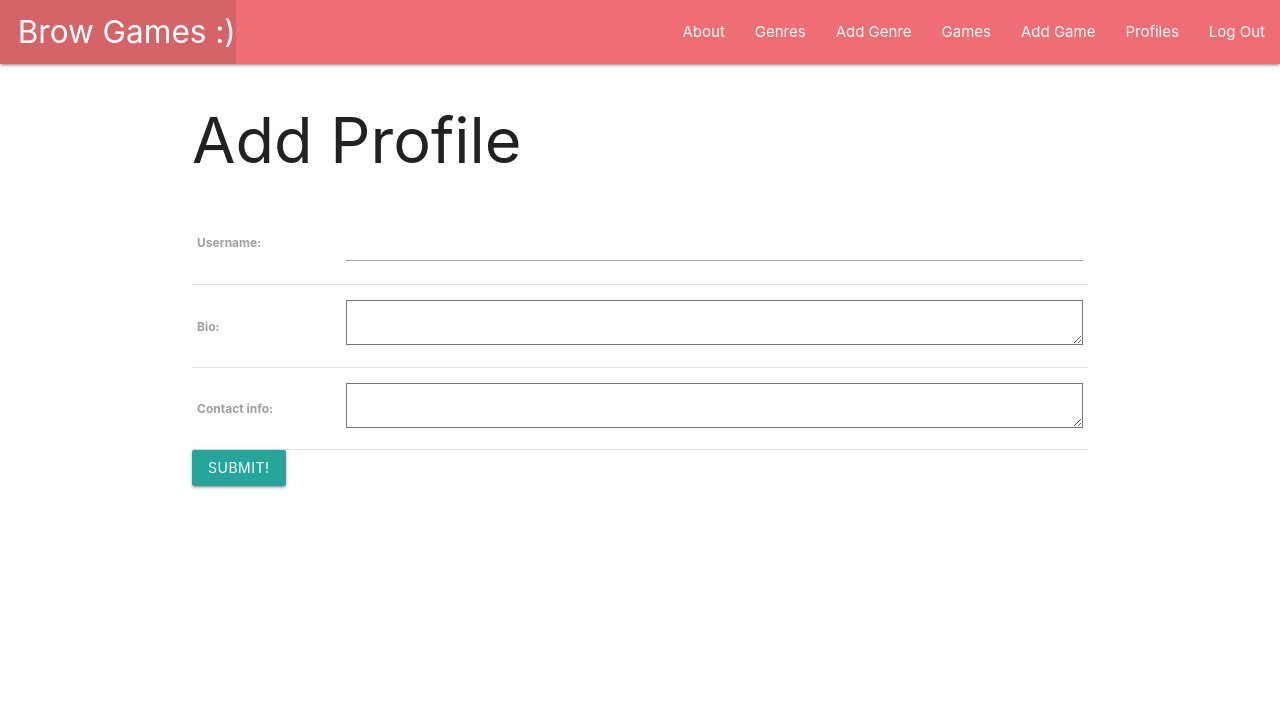
After one commit to karatikidd94/browgames, a Django app: page /profiles/create/ in a window 1280 px wide. The commit adds this page. Shown: the top 726 px of the page. Run offline with Django 4.2, Linux system fonts and the light colour scheme; the visitor is signed in with stand-in values (Sample User, id 1).

Commit message:
Setting up Profile Model, Index, and View

```diff
--- a/main_app/models.py
+++ b/main_app/models.py
@@ -1,4 +1,5 @@
 from django.db import models
+from django.forms import CharField
 from django.urls import reverse
 from datetime import date
 from django.contrib.auth.models import User
@@ -50,13 +51,18 @@ class Comment(models.Model):
         return f"Rating: {self.get_rating_display()} Comment: {self.comment}"
 
 class Profile(models.Model):
-    user = models.OneToOneField(User, on_delete=models.CASCADE)
+    username = models.CharField(max_length=100)
+    contact_info = models.TextField(max_length=1000)
+    bio = models.TextField(max_length=1500)
 
-    bio = models.TextField(max_length=1500)
-    games = models.ForeignKey(Game, on_delete=models.CASCADE)
+    user = models.ForeignKey(User, on_delete=models.CASCADE)
+    #games = models.ForeignKey(Game, on_delete=models.CASCADE)
 
     def __str__(self):
-        return self.user.username
+        return self.username
+
+    def get_absolute_url(self):
+        return reverse('detail', kwargs={'profile_id': self.id})
 
 class Photo(models.Model):
     url = models.CharField(max_length=200)
--- a/main_app/templates/base.html
+++ b/main_app/templates/base.html
@@ -26,6 +26,7 @@
             <li><a href="/games">Games</a></li>
             <li><a href="{% url 'games_create' %}">Add Game</a></li>
             <li><a href="/profiles">Profiles</a></li>
+            <!-- <li><a href="{% url 'profile_create' %}">Add Profile</a></li> -->
             <li><a href="{% url 'logout' %}">Log Out</a></li>
           {% else %}
             <li><a href="{% url 'signup' %}">Sign Up</a></li>
--- /dev/null
+++ b/main_app/templates/main_app/profile_form.html
@@ -0,0 +1,12 @@
+{% extends 'base.html' %}
+
+{% block content %}
+  <h1>Add Profile</h1>
+  <form action="" method="POST">
+    {% csrf_token %}
+    <table>
+      {{ form.as_table }}
+    </table>
+    <input type="submit" value="Submit!" class="btn">
+  </form>
+{% endblock %}
--- a/main_app/templates/profiles/index.html
+++ b/main_app/templates/profiles/index.html
@@ -2,12 +2,12 @@
 {% block content %}
 
 <h1>Profiles</h1>
-
 {% for profile in profiles %}
     <div class="card">
-        <a href="{% url 'detail' profile.id %}">
+        <a href="{% url 'profile_detail' profile.id %}">
             <div class="card-content">
-                <span class="card-title">{{ user.username.title }}</span>
+                <span class="card-title">{{ profile.username }}</span>
+                <p>{{ profile.bio }}</p>
             </div>
         </a>
     </div>
--- a/main_app/urls.py
+++ b/main_app/urls.py
@@ -18,5 +18,6 @@ urlpatterns = [
     path('genres/create/', views.GenreCreate.as_view(), name='genres_create'),
     path('accounts/signup/', views.signup, name='signup'),
     path('profiles/', views.profiles_index, name='profile_index'),
-    path('profile/', views.profile, name='users-profile'),
+    path('profiles/create/', views.ProfileCreate.as_view(), name="profile_create"),
+    path('profiles/<int:profile_id>/', views.profile_detail, name='profile_detail'),
 ]
--- a/main_app/views.py
+++ b/main_app/views.py
@@ -7,9 +7,9 @@ from django.db.models.signals import post_save
 from django.contrib.auth import login
 from django.contrib.auth.forms import UserCreationForm
 from django.contrib.auth.models import User
+from django.contrib.auth import get_user_model
 from django.contrib.auth.decorators import login_required
 from django.contrib.auth.mixins import LoginRequiredMixin
-from django.dispatch import receiver
 import os
 import uuid
 import boto3
@@ -86,21 +86,23 @@ class GenreCreate(LoginRequiredMixin, CreateView):
     fields = '__all__'
     success_url = '/genres/'
 
-def profile(request):
-  return render(request, 'users/profile.html')
-
-@receiver(post_save, sender=User)
-def create_profile(sender, instance, created, **kwargs):
-  if created:
-    Profile.objects.create(user=instance)
-
-@receiver(post_save, sender=User)
-def save_profile(sender, instance, **kwargs):
-  instance.profile.save()
-
 def profiles_index(request):
   profiles = Profile.objects.all()
   return render(request, 'profiles/index.html', { 'profiles': profiles })
+
+def profile_detail(request, profile_id):
+  profile = Profile.objects.get(id=profile_id)
+  return render(request, 'profiles/detail.html', { 'profile': profile })
+
+
+class ProfileCreate(LoginRequiredMixin, CreateView):
+  model = Profile
+  fields = ['username', 'bio', 'contact_info']
+  success_url = '/profiles/'
+
+  def form_valid(self, form):
+    form.instance.user = self.request.user
+    return super().form_valid(form)
 
 @login_required
 def add_photo(request, game_id):
@@ -125,7 +127,7 @@ def signup(request):
     if form.is_valid():
       user = form.save()
       login(request, user)
-      return redirect('index')
+      return redirect('profile_create')
     else:
       error_message = 'Invalid sign up - try again'
   form = UserCreationForm()
```
Also changed, not shown: main_app/templates/profiles/detail.html (added, +14 -0 lines), main_app/templates/users/profile.html (deleted, +0 -8 lines), main_app/migrations/0012_auto_20220720_2055.py (added), main_app/migrations/0013_remove_profile_games.py (added).
